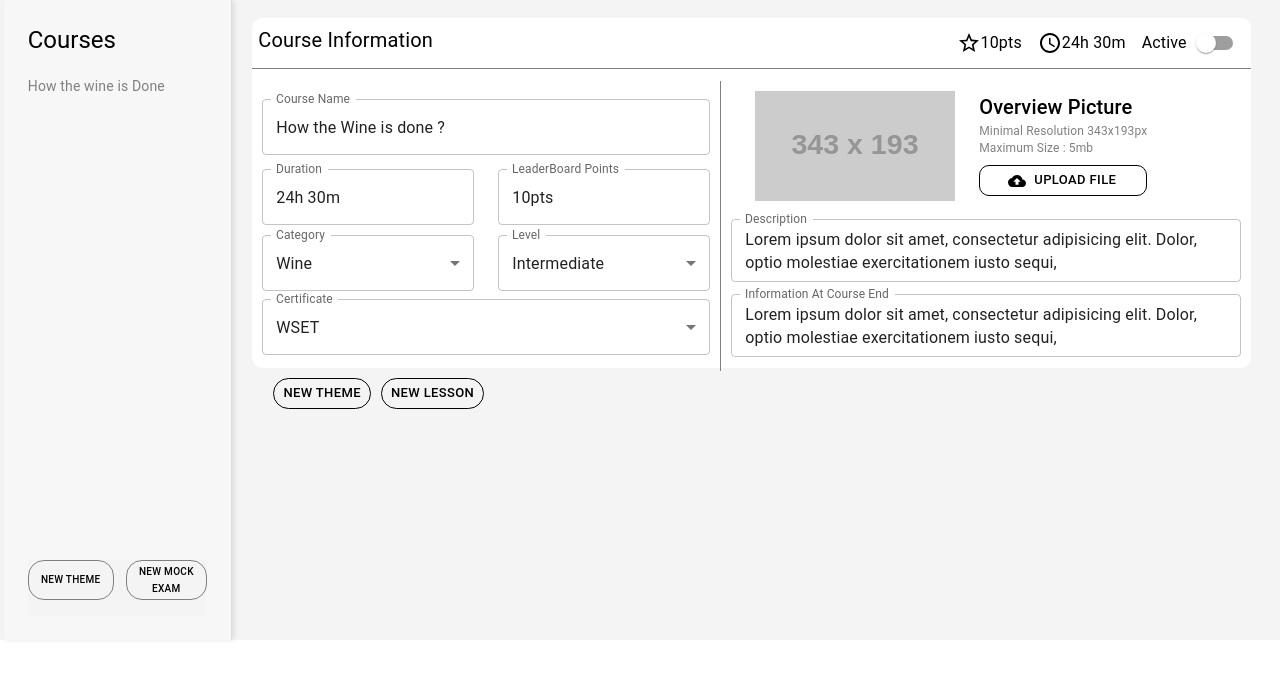
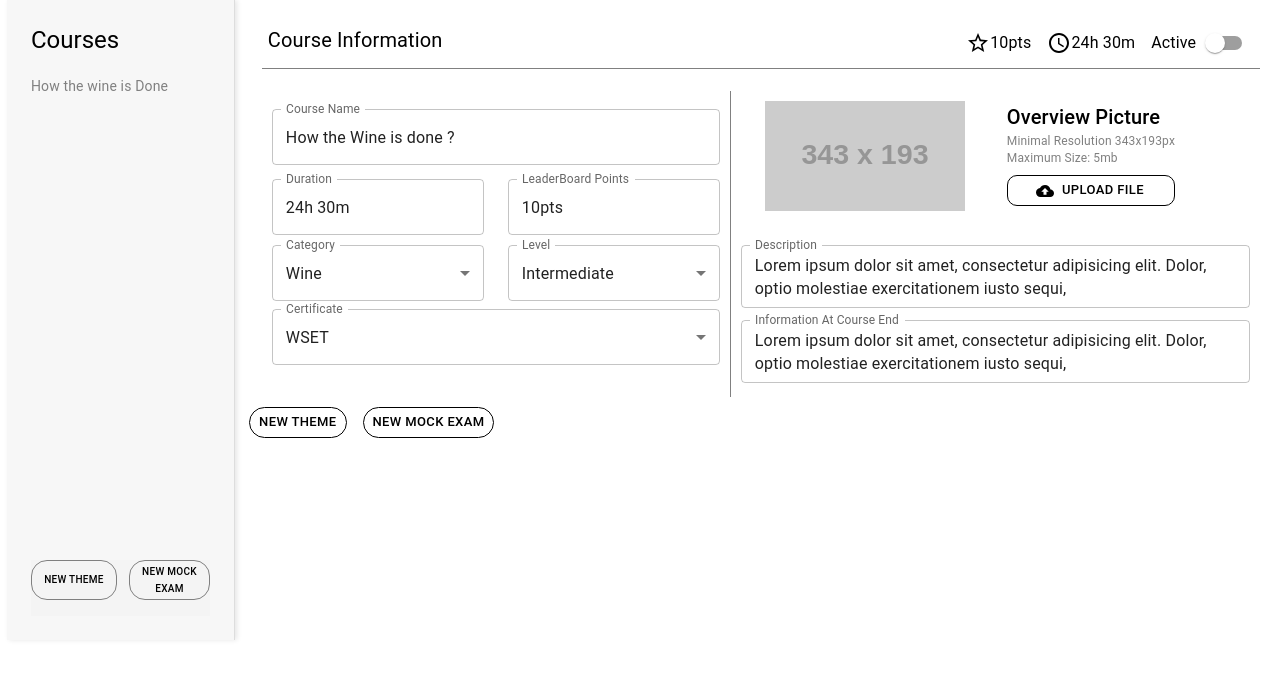
Before and after one commit to pandeytanish/course-app, a React (Create React App) app: page / in a window 1280 px wide. Shown: the top 678 px of the page. Built offline with nearby package versions, Linux system fonts and the light colour scheme.

Commit message:
theme delete

```diff
--- a/src/App.tsx
+++ b/src/App.tsx
@@ -6,7 +6,7 @@ import UpperNavBar from './Components/UpperNavBar';
 
 function App() {
   return (
-    <div style={{backgroundColor : '#f4f4f4'}}>
+    <div style={{}}>
       {/* <UpperNavBar/> */}
       {/* <NavBar/> */}
       <Main/>
--- a/src/Components/CourseInformation.tsx
+++ b/src/Components/CourseInformation.tsx
@@ -12,7 +12,7 @@ import Lesson1 from './Lesson1';
 interface Props {
   handleAddData: () => void;
   handleLesson: () => void;
-  handleDeleteTheme: (themeName: string) => void;
+  handleDeleteTheme: (id: number) => void;
   ThemeData: theme[]
   LessonData: lesson[]
 }
@@ -59,17 +59,46 @@ constructor(props : Props){
     const {handleAddData , ThemeData, handleLesson, LessonData,handleDeleteTheme} = this.props
     return (
       <Box>
-      <Box sx={{ height : 'auto' , width : '80vw', display : 'flex', flexDirection : 'column' ,alignItems: 'center',marginTop : '18px', backgroundColor : '#f4f4f4'}}>
-        <Box sx={{height : '350px', width : '78vw', backgroundColor : 'white', borderRadius : '10px', marginBottom : '10px' }}>
-        <Box sx={{ display: 'flex', justifyContent: 'space-between', borderBottom: '1px solid gray', padding: '6px' , marginBottom : '12px' }}>
-      <Typography variant='h6' sx={{fontWeight : 'normal'}} >Course Information</Typography>
-      <Box sx={{ display: 'flex', alignItems: 'center', gap: '16px'}}>
+           <Box>
+        <Box sx={{
+          height: 'auto',
+          width: {xs : '100vw', lg : '80vw'} ,
+          display: 'flex',
+          flexDirection: { xs: 'column', lg: 'column' },
+          alignItems: 'center',
+          marginTop: '18px',
+          backgroundColor: 'white'
+        }}>
+          <Box sx={{
+            height: 'auto',
+            width: {xs : '100vw', lg : '78vw'},
+            backgroundColor: 'white',
+            borderRadius: '10px',
+            marginBottom: '10px'
+          }}>
+            <Box sx={{
+              display: 'flex',
+
+              flexDirection: { xs: 'row', sm: 'row' },
+              justifyContent: 'space-between',
+              borderBottom: '1px solid gray',
+              padding: '6px',
+              marginBottom: '12px' ,
+              fontSize : {xs : '10px'}
+            }}>
+              <Typography variant='h6' sx={{ fontWeight: 'normal' }}>Course Information</Typography>
+              <Box sx={{
+                display: 'flex',
+                flexDirection: { xs: 'column', sm: 'row' },
+                alignItems: 'center',
+                gap: '16px'
+              }}>
                 <Stack direction="row" spacing={2} alignItems="center">
                   <Stack direction="row" alignItems="center">
                     <StarOutlineIcon />
                     <Typography>10pts</Typography>
                   </Stack>
-      <Stack direction="row"  alignItems="center">
+                  <Stack direction="row" alignItems="center">
                     <AccessTimeIcon />
                     <Typography>24h 30m</Typography>
                   </Stack>
@@ -80,35 +109,47 @@ constructor(props : Props){
                 </Box>
               </Box>
             </Box>
-       <Box sx={{ display : 'flex', justifyContent : 'space-between'}}>
-       <Box sx={{width : '35vw' , padding : '10px' , borderRight : '1px solid grey'}}>
-       <TextField margin='dense' fullWidth  label="Course Name" defaultValue='How the Wine is done ?' variant="outlined" />
-       <Stack direction='row' sx={{display : 'flex', gap : '24px', marginTop : '10px'}}>
-        <TextField sx={{width : "300px"}} label="Duration" defaultValue='24h 30m'/>
-        <TextField sx={{width : "300px"}} label="LeaderBoard Points" defaultValue='10pts'/>
+          </Box>
+
+          <Box sx={{
+            display: 'flex',
+            flexDirection: { xs: 'column', lg: 'row' },
+            justifyContent: 'space-between' ,
+            width: {xs : '100vw', lg : '78vw'},
+            backgroundColor : 'white'
+          }}>
+            <Box sx={{
+              width: {xs : '100vw', lg : '35vw'},
+              padding: '10px',
+              borderRight: { lg: '1px solid grey' }
+            }}>
+              <TextField margin='dense' fullWidth label="Course Name" defaultValue='How the Wine is done ?' variant="outlined" />
+              <Stack direction='row' sx={{
+                display: 'flex',
+                gap: '24px',
+                marginTop: '10px',
+                flexDirection: { xs: 'column', sm: 'row' }
+              }}>
+                <TextField sx={{ width: { xs: '100%', sm: '300px' } }} label="Duration" defaultValue='24h 30m' />
+                <TextField sx={{ width: { xs: '100%', sm: '300px' } }} label="LeaderBoard Points" defaultValue='10pts' />
               </Stack>
-       <Stack direction='row' sx={{display : 'flex', gap : '24px', marginTop : '10px'}}>
-        <FormControl sx={{width : '300px'}}>
+              <Stack direction='row' sx={{
+                display: 'flex',
+                gap: '24px',
+                marginTop: '10px',
+                flexDirection: { xs: 'column', sm: 'row' }
+              }}>
+                <FormControl sx={{ width: { xs: '100%', sm: '300px' } }}>
                   <InputLabel id="demo-simple-select-label">Category</InputLabel>
-  <Select
-    labelId="demo-simple-select-label"
-    id="demo-simple-select"
-    label="Category"
-    defaultValue={10}
-  >
+                  <Select labelId="demo-simple-select-label" id="demo-simple-select" label="Category" defaultValue={10}>
                     <MenuItem value={10}>Wine</MenuItem>
                     <MenuItem value={20}>Wine</MenuItem>
                     <MenuItem value={30}>Wine</MenuItem>
                   </Select>
                 </FormControl>
-  <FormControl sx={{width : '300px'}}>
+                <FormControl sx={{ width: { xs: '100%', sm: '300px' } }}>
                   <InputLabel id="demo-simple-select-label">Level</InputLabel>
-  <Select
-    labelId="demo-simple-select-label"
-    id="demo-simple-select"
-    label="Level"
-    defaultValue={20}
-  >
+                  <Select labelId="demo-simple-select-label" id="demo-simple-select" label="Level" defaultValue={20}>
                     <MenuItem value={10}>Easy</MenuItem>
                     <MenuItem value={20}>Intermediate</MenuItem>
                     <MenuItem value={30}>Expert</MenuItem>
@@ -117,63 +158,84 @@ constructor(props : Props){
               </Stack>
               <FormControl margin='dense' fullWidth>
                 <InputLabel id="demo-simple-select-label">Certificate</InputLabel>
-  <Select
-    labelId="demo-simple-select-label"
-    id="demo-simple-select"
-    label="Certificate"
-    defaultValue={20}
-  >
+                <Select labelId="demo-simple-select-label" id="demo-simple-select" label="Certificate" defaultValue={20}>
                   <MenuItem value={10}>WSET</MenuItem>
                   <MenuItem value={20}>WSET</MenuItem>
                   <MenuItem value={30}>WSET</MenuItem>
                 </Select>
               </FormControl>
             </Box>
-       <Box sx={{width : '42vw' , padding : '10px'}}>
-        <Box sx={{display: 'flex', justifyContent : 'left',}}>
+
+            <Box sx={{
+              width: { xs: '100vw', lg: '42vw' },
+              padding: '10px'
+            }}>
+              <Box sx={{
+                display: 'flex',
+                justifyContent: 'left',
+                flexDirection: { xs: 'column', sm: 'row' }
+              }}>
                 <CardMedia
                   component="img"
-          sx={{height : '110px', width : '200px', marginX : '1.5rem', marginBottom : '10px'}}
+                  sx={{
+                    height: {xs : '20vh', lg : '110px'},
+                    width: {xs : '85vw', lg : '200px'},
+                    marginX: '1.5rem',
+                    marginBottom: '10px'
+                  }}
                   image={this.state.image}
                   alt="Media"
                 />
-          <Stack>
+                <Stack sx={{marginLeft : {xs :'18px'}}}>
                   <Typography variant='h6'>Overview Picture</Typography>
-            <Typography sx={{fontSize : '12px' , color : 'gray'}} variant='body2'>Minimal Resolution 343x193px</Typography>
-            <Typography sx={{fontSize : '12px' , color : 'gray'}} variant='body2'>Maximum Size : 5mb</Typography>
-            <Button sx={{borderRadius : '10px', marginTop : '8px', color : 'black', borderColor : 'black'}} component="label" role={undefined} size='small'  variant="outlined" tabIndex={-1} startIcon={<CloudUploadIcon />}>
+                  <Typography sx={{ fontSize: '12px', color: 'gray' }} variant='body2'>Minimal Resolution 343x193px</Typography>
+                  <Typography sx={{ fontSize: '12px', color: 'gray' }} variant='body2'>Maximum Size: 5mb</Typography>
+                  <Button
+                    sx={{ borderRadius: '10px', marginTop: '8px', color: 'black', borderColor: 'black' }}
+                    component="label"
+                    role={undefined}
+                    size='small'
+                    variant="outlined"
+                    tabIndex={-1}
+                    startIcon={<CloudUploadIcon />}
+                  >
                     <input type="file" hidden onChange={this.handleFileChange}/>
                     Upload file
                     <VisuallyHiddenInput type="file" />
                   </Button>
                 </Stack>
               </Box>
-
-        <Stack>
-        <TextField size='small' sx={{}} margin='dense' multiline  label="Description" variant="outlined" defaultValue="Lorem ipsum dolor sit amet, consectetur adipisicing elit. Dolor, optio molestiae exercitationem iusto sequi," />
-        <TextField size='small' margin='dense' multiline  label="Information At Course End" variant="outlined" defaultValue="Lorem ipsum dolor sit amet, consectetur adipisicing elit. Dolor, optio molestiae exercitationem iusto sequi," />
+              <Stack sx={{ marginTop : {xs : '1rem'}}}>
+                <TextField size='small' margin='dense' multiline label="Description" variant="outlined" defaultValue="Lorem ipsum dolor sit amet, consectetur adipisicing elit. Dolor, optio molestiae exercitationem iusto sequi," />
+                <TextField size='small' margin='dense' multiline label="Information At Course End" variant="outlined" defaultValue="Lorem ipsum dolor sit amet, consectetur adipisicing elit. Dolor, optio molestiae exercitationem iusto sequi," />
               </Stack>
             </Box>
           </Box>
+        </Box>
 
+        <Box>
+          {ThemeData.map((data, index) => (
+            <div key={index}>
+              <Theme1 handleLesson={handleLesson} handleDeleteTheme={handleDeleteTheme} index={index} />
+              <Box>
+                {LessonData.map((lessonData, lessonIndex) => (
+                  <Lesson1 key={lessonIndex} index={lessonIndex} />
+                ))}
+                <Stack sx={{marginLeft : '2rem'}} spacing={4} direction='row'>
+                  <Button size='small' sx={{ borderColor: 'black', color: 'black', borderRadius: '16px', marginLeft: '10px' }} variant='outlined' onClick={handleLesson}>New Lesson</Button>
+                  <Button size='small' sx={{ borderColor: 'black', color: 'black', borderRadius: '16px', marginLeft: '10px' }} variant='outlined'>Add Lesson</Button>
+                  <Button size='small' sx={{ borderColor: 'black', color: 'black', borderRadius: '16px', marginLeft: '10px' }} variant='outlined'>Add QUIZ</Button>
+                </Stack>
               </Box>
-     <Box>
-     {ThemeData.map((Data,index) => (
-      <>
-      <Theme1 theme={Data} handleDeleteTheme={handleDeleteTheme} index={index} />
-      <Box>
-      {LessonData.map((Data,index) => (
-        <Lesson1 index={index}/>
+            </div>
           ))}
         </Box>
-    </>
-     ))}
-
+        <Stack sx={{marginTop : '10px'}} direction='row' spacing={2}>
+        <Button size='small' sx={{ borderColor: 'black', color: 'black', borderRadius: '16px', marginLeft: '10px' }} variant='outlined' onClick={handleAddData}>New Theme</Button>
+        <Button size='small' sx={{ borderColor: 'black', color: 'black', borderRadius: '16px', marginLeft: '10px' }} variant='outlined' >New Mock Exam</Button>
+        </Stack>
       </Box>
 
-      </Box>
-  <Button size='small' sx={{borderColor : 'black', color : 'black', borderRadius :'16px', left : "1.5rem",marginLeft : '10px'}} variant='outlined' onClick={handleAddData}>New Theme</Button>
-  <Button size='small' sx={{borderColor : 'black', color : 'black', borderRadius :'16px', left : "1.5rem",marginLeft : '10px'}} variant='outlined' onClick={handleLesson}>New Lesson</Button>
 
       </Box>
     )
--- a/src/Components/Main.tsx
+++ b/src/Components/Main.tsx
@@ -35,6 +35,14 @@ export default class Main extends Component<{},State> {
 
     }
 
+    handleDeleteTheme = (id:number) =>{
+        const {ThemeData} = this.state
+        let new_courses_themes = ThemeData.filter((_,index)=>{
+          return index !== id
+        })
+        this.setState({ThemeData:[...new_courses_themes]})
+      }
+
     //   handleThemeDelete = (id : number) => {
     //     const {ThemeData} = this.state
     //     const deleteTheme = ThemeData.filter((data,index) => {
@@ -43,12 +51,12 @@ export default class Main extends Component<{},State> {
     //     this.setState({ThemeData:[...deleteTheme]})
     //   }
 
-    handleDeleteTheme = (themeName: string) => {
-        this.setState(prevState => ({
-            ThemeData: prevState.ThemeData.filter(theme => theme.name !== themeName)
-        }));
-        console.log("Theme Deleted");
-    }
+    // handleDeleteTheme = (themeName: string) => {
+    //     this.setState(prevState => ({
+    //         ThemeData: prevState.ThemeData.filter(theme => theme.name !== themeName)
+    //     }));
+    //     console.log("Theme Deleted");
+    // }
 
       handleLesson = () => {
         const {LessonData,Lesson} = this.state
@@ -58,9 +66,10 @@ export default class Main extends Component<{},State> {
   render() {
     return (
       <>
-      <div style={ {display : 'flex', justifyContent : 'space-around',backgroundColor : '#f4f4f4', width : '99%'}}>
+      {/* ,backgroundColor : '#f4f4f4 */}
+      <div style={ {display : 'flex', justifyContent : 'space-around', width : '100%'}}>
       <SideBar handleLesson={this.handleLesson} handleAddData={this.handleAddData} LessonData={this.state.LessonData} ThemeData={this.state.ThemeData}/>
-      <CourseInformation handleDeleteTheme={this.handleDeleteTheme} handleLesson={this.handleLesson} handleAddData={this.handleAddData} LessonData={this.state.LessonData} ThemeData={this.state.ThemeData}  />
+      <CourseInformation handleDeleteTheme={this.handleDeleteTheme}  handleLesson={this.handleLesson} handleAddData={this.handleAddData} LessonData={this.state.LessonData} ThemeData={this.state.ThemeData}  />
 
       </div>
       </>
--- a/src/Components/SideBar.tsx
+++ b/src/Components/SideBar.tsx
@@ -87,7 +87,7 @@ export default class SideBar extends Component<Props, SideBarState> {
         // console.log(AllData)
 
         return (
-            <Box sx={{ p: 3, borderRight: '1px solid #ddd', width: '14vw', height: '74vh', display: { sm : 'none' , lg : 'flex'}, flexDirection: 'column', justifyContent: 'space-between', backgroundColor: '#f7f7f7', boxShadow: '2px 0 5px rgba(0,0,0,0.1)' }}>
+            <Box sx={{ p: 3, borderRight: '1px solid #ddd', width: '14vw', height: '74vh', display: { xs : 'none' , lg : 'flex'}, flexDirection: 'column', justifyContent: 'space-between', backgroundColor: '#f7f7f7', boxShadow: '2px 0 5px rgba(0,0,0,0.1)' }}>
                 <Box sx={{ textAlign: 'left', flex: 1 }}>
                     <Typography variant='h5' sx={{ marginBottom: '20px' }}>Courses</Typography>
                     <Typography sx={{ fontSize: '14px', color: 'gray', marginBottom: '10px' }} variant='body2'>How the wine is Done</Typography>
--- a/src/Components/Theme1.tsx
+++ b/src/Components/Theme1.tsx
@@ -5,15 +5,12 @@ import React, { ChangeEvent, Component } from 'react'
 
 interface Props {
   index : number
-  theme: theme;
-  handleDeleteTheme: (themeName: string) => void;
+  handleDeleteTheme: (id:number) => void;
+  handleLesson: () => void;
 }
 
 interface State {
   image : string
-}
-interface theme {
-  name: string;
 }
 
 const VisuallyHiddenInput = styled('input')({
@@ -42,25 +39,64 @@ export default class Theme1 extends Component<Props,State> {
       }
   }
   render() {
-
+    const {handleDeleteTheme,index} = this.props
     return (
-      <Box sx={{ height : '350px',width : '78vw',backgroundColor : '#f4f4f4', display : 'flex',justifyContent : 'center',alignContent : 'center', marginTop : '16px'}}>
-      <Box sx={{backgroundColor : 'white' , width : '78vw', height : '320px',borderRadius : '10px'}}>
-          <Box sx={{height: '36px',padding : '10px'}} display="flex" justifyContent="space-between" alignItems="center">
-        <Typography variant="h6">Theme {this.props.index+1}</Typography>
+      <Box
+      sx={{
+        height: { xs: 'auto', md: '350px' },
+        width: '100%',
+        backgroundColor: 'white',
+        display: 'flex',
+        justifyContent: 'center',
+        alignItems: 'center',
+        marginTop: '16px'
+      }}
+    >
+      <Box
+        sx={{
+          backgroundColor: 'white',
+          width: { xs: '92vw', md: '78vw' },
+          height: { xs: 'auto', md: '320px' },
+          borderRadius: '10px',
+          padding: { xs: 2, md: 0 }
+        }}
+      >
+        <Box
+          sx={{ height: '36px', padding: '10px' }}
+          display="flex"
+          justifyContent="space-between"
+          alignItems="center"
+        >
+          <Typography variant="h6">Theme {index + 1}</Typography>
           <Box display="flex" alignItems="center" gap={1}>
             <Typography variant="body1">5 pts</Typography>
             <IconButton aria-label="delete">
-            <Button>Delete Theme <DeleteIcon color="error" /></Button>
+              <Button onClick={()=>handleDeleteTheme(index)}>Delete Theme <DeleteIcon color="error" /></Button>
             </IconButton>
           </Box>
         </Box>
- <Box sx={{display : 'flex', justifyContent : 'space-evenly',width : '80vw'}}>
-  <Card variant="outlined" sx={{ p: 2, display: 'flex', flexDirection: 'column', gap: 2}}>
-      <TextField fullWidth  label="Title" variant="outlined" defaultValue="Planting a grape"  />
-      <Box display="flex" justifyContent="space-between" alignItems="center" gap={2}>
-        <TextField label="Leaderboard Points"  variant="outlined" defaultValue="5" type="number" sx={{ flex: 1 }}/>
-        <TextField label="Order In The Course" variant="outlined" sx={{ flex: 1 }}/>
+        <Box
+          sx={{
+            display: 'flex',
+            flexDirection: { xs: 'column', md: 'row' },
+            justifyContent: 'space-evenly',
+            width: '100%'
+          }}
+        >
+          <Card
+            variant="outlined"
+            sx={{
+              p: 2,
+              display: 'flex',
+              flexDirection: 'column',
+              gap: 2,
+              width: { xs: '100%', md: '40%' }
+            }}
+          >
+            <TextField fullWidth label="Title" variant="outlined" defaultValue="Planting a grape" />
+            <Box display="flex" flexDirection={{ xs: 'column', md: 'row' }} gap={2}>
+              <TextField label="Leaderboard Points" variant="outlined" defaultValue="5" type="number" sx={{ flex: 1 }} />
+              <TextField label="Order In The Course" variant="outlined" sx={{ flex: 1 }} />
             </Box>
             <FormControl fullWidth variant="outlined">
               <InputLabel>Product Type</InputLabel>
@@ -70,24 +106,43 @@ export default class Theme1 extends Component<Props,State> {
               </Select>
             </FormControl>
           </Card>
-    <Box sx={{marginLeft : '2rem', width : '50%',borderLeft: '1px solid grey',padding : '20px'}} display="flex">
+          <Box
+            sx={{
+              marginLeft: { xs: 0, md: '2rem' },
+              width: { xs: '100%', md: '50%' },
+              borderLeft: { xs: 'none', md: '1px solid grey' },
+              padding: '20px',
+              display: 'flex',
+              flexDirection: { xs: 'column', md: 'row' },
+              alignItems: { xs: 'center', md: 'flex-start' }
+            }}
+          >
             <CardMedia
               component="img"
-          sx={{height : '110px', width : '200px', marginX : '1rem', marginBottom : '10px'}}
+              sx={{ height: '110px', width: '200px', marginX: '1rem', marginBottom: '10px' }}
               image={this.state.image}
               alt="Media"
             />
-       <Stack>
+            <Stack alignItems={{ xs: 'center', md: 'flex-start' }}>
               <Typography variant='h6'>Overview Picture</Typography>
-            <Typography sx={{fontSize : '12px' , color : 'gray'}} variant='body2'>Minimal Resolution 343x193px</Typography>
-            <Typography sx={{fontSize : '12px' , color : 'gray'}} variant='body2'>Maximum Size : 5mb</Typography>
-            <Button sx={{borderRadius : '10px', marginTop : '8px', color : 'black', borderColor : 'black'}} component="label" role={undefined} size='small'  variant="outlined" tabIndex={-1} startIcon={<CloudUploadIcon />}>
-            <input type="file" hidden onChange={this.handleFileChange}/>
+              <Typography sx={{ fontSize: '12px', color: 'gray' }} variant='body2'>Minimal Resolution 343x193px</Typography>
+              <Typography sx={{ fontSize: '12px', color: 'gray' }} variant='body2'>Maximum Size : 5mb</Typography>
+              <Button
+                sx={{
+                  borderRadius: '10px',
+                  marginTop: '8px',
+                  color: 'black',
+                  borderColor: 'black'
+                }}
+                component="label"
+                size='small'
+                variant="outlined"
+                startIcon={<CloudUploadIcon />}
+              >
+                <input type="file" hidden onChange={this.handleFileChange} />
                 Upload file
-      <VisuallyHiddenInput type="file" />
               </Button>
             </Stack>
-
           </Box>
         </Box>
       </Box>
```
Also changed, not shown: src/Components/Lesson1.tsx (+101 -22 lines). Lines whose indentation alone changed are shown as unchanged.
